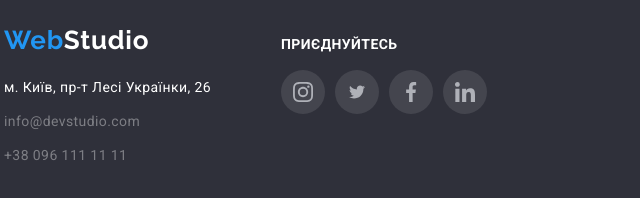
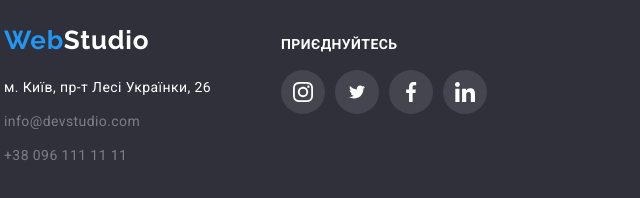
Before and after one commit to TDubasova/goit-markup-hw-05, a plain HTML site: page index.html in a window 1280 px wide. Shown: the part 2703-2901 px from the top of the page, 51-691 px from the left. Drawn offline with nearby package versions, Linux system fonts and the light colour scheme.

Commit message:
Update styles.css

```diff
--- a/styles/styles.css
+++ b/styles/styles.css
@@ -549,6 +549,10 @@ ul {
     display: block;
 }
 
+.footer .social-link {
+    fill: #FFFFFF;
+}
+
 .links-conteiner > p {
     margin-bottom: 20px;
     font-weight: 700;
```
